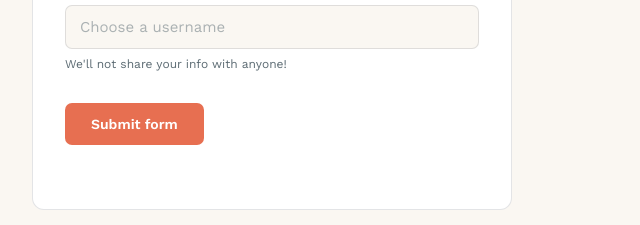
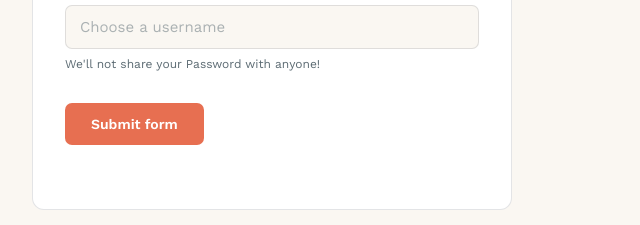
Before and after one commit to hackingerror4044/daily-rhythm, a website: page index.html in a window 1280 px wide. Shown: the part 2701-2926 px from the top of the page, 158-798 px from the left. Drawn offline with nearby package versions, Linux system fonts and the light colour scheme.

Commit message:
Update index.html

```diff
--- a/index.html
+++ b/index.html
@@ -289,7 +289,7 @@
           <div class="field">
   <label for="username">Username</label>
   <input type="text" id="username" placeholder="Choose a username">
-  <small style="display:block; margin-top:6px; color: var(--slate); font-size:12px;">We'll not share your info with anyone!</small>
+  <small style="display:block; margin-top:6px; color: var(--slate); font-size:12px;">We'll not share your Password with anyone!</small>
 </div>
 
         <div class="btn-row">
```
